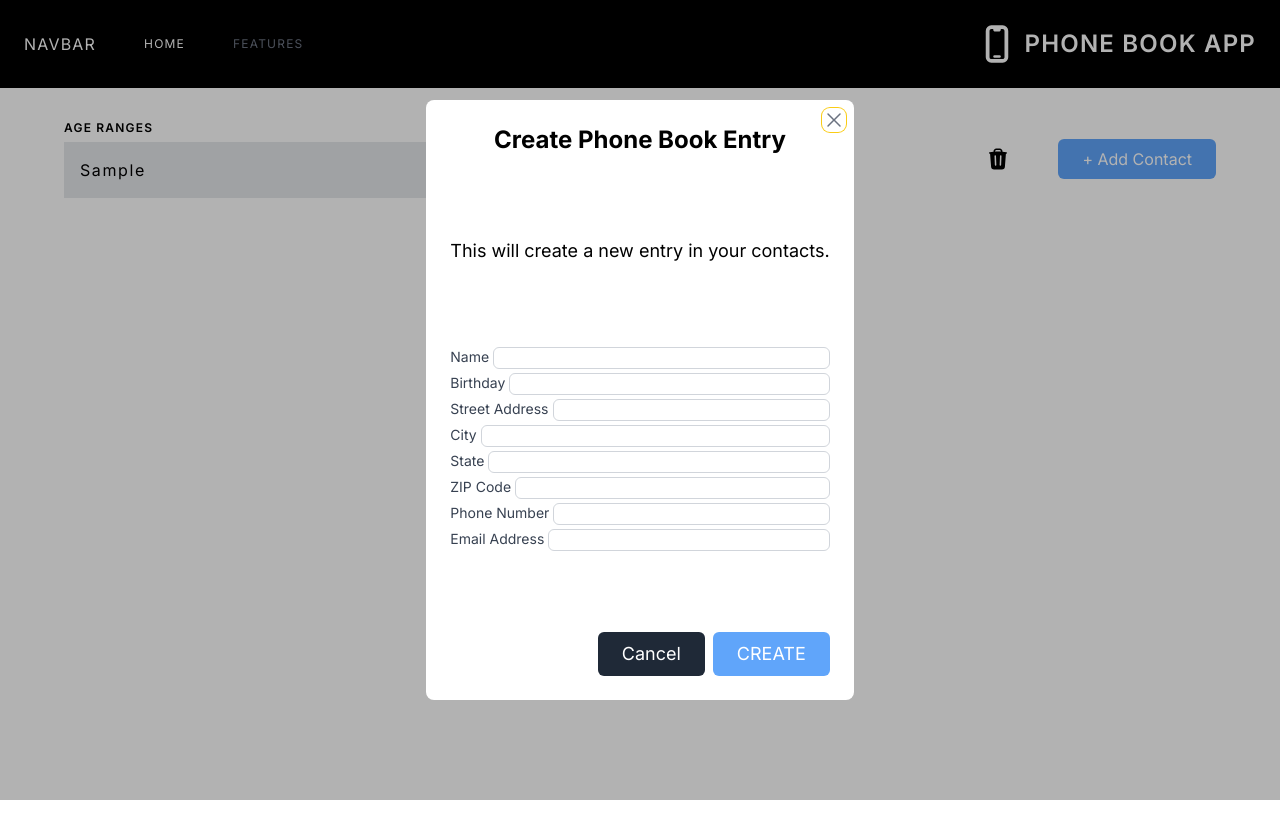
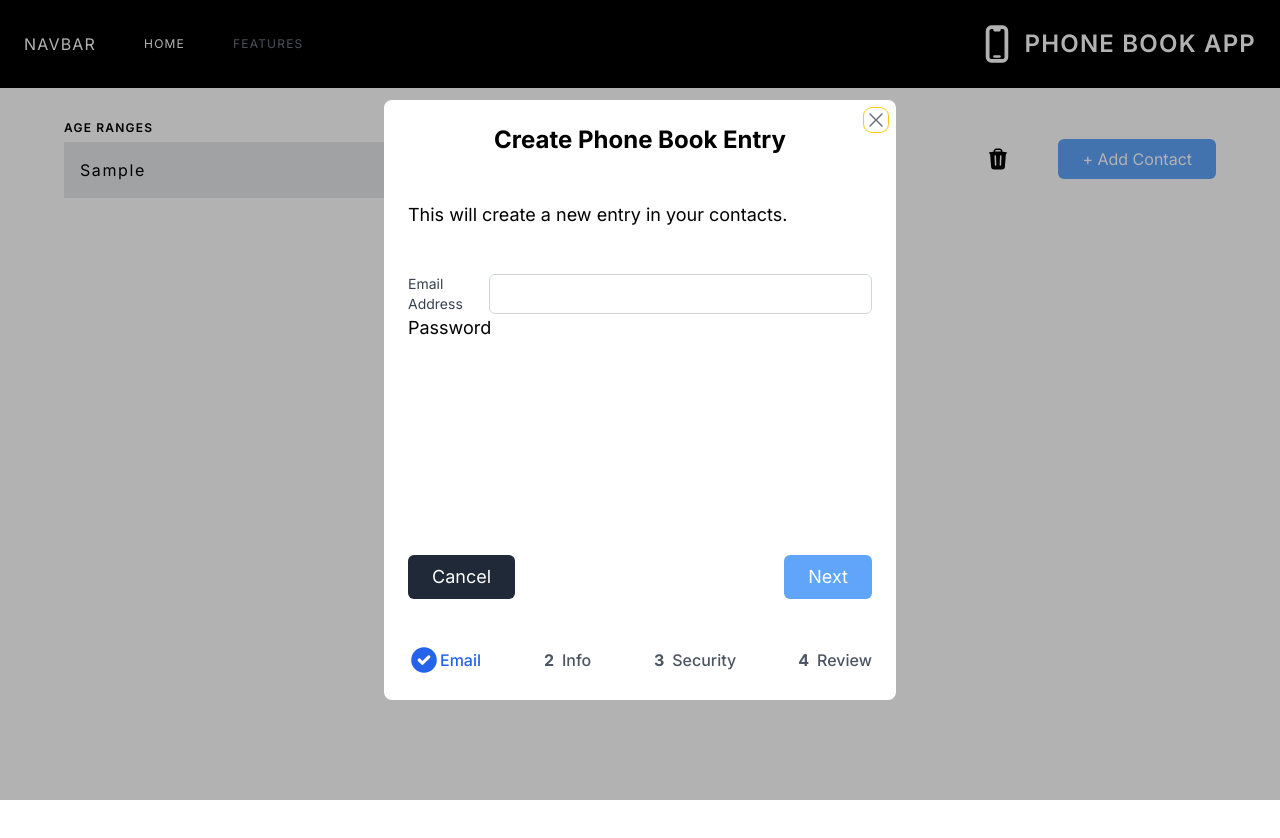
Before and after one commit to DoctorDerek/phonebook-filter-by-age, a Next.js app: page / in a window 1280 px wide. Both pictures are taken after typing "Sample" into the empty fields and a click on the button "+ Add Contact". Shown: the top 838 px of the page. Built offline with nearby package versions, Linux system fonts and the light colour scheme.

Commit message:
feat(multi-step): use keen slider to set up multiple steps to the `<ContactDialog>` form including progress indicators

```diff
--- a/components/ContactDialog.tsx
+++ b/components/ContactDialog.tsx
@@ -2,7 +2,9 @@
 
 // Specify this is a Client Component, not a Server Component.
 import { Dialog } from "@headlessui/react"
-import { Dispatch, SetStateAction, useContext } from "react"
+import "keen-slider/keen-slider.min.css"
+import { useKeenSlider } from "keen-slider/react.es"
+import { Dispatch, SetStateAction, useContext, useState } from "react"
 import { useForm } from "react-hook-form"
 
 import ContactDialogClose from "@/components/ButtonCloseDialog"
@@ -49,6 +51,19 @@ export default function ContactDialog({
     closeDialog,
   })
 
+  const [slideIndex, setSlideIndex] = useState(0)
+  const [sliderRef, instanceRef] = useKeenSlider({
+    slideChanged() {
+      setSlideIndex(instanceRef?.current?.track?.details?.abs || 0)
+    },
+    created() {
+      setSlideIndex(0)
+    },
+    destroyed() {
+      setSlideIndex(0)
+    },
+  })
+
   return (
     <Dialog
       open={dialogState.type !== "CLOSED"}
@@ -64,22 +79,21 @@ export default function ContactDialog({
         <form onSubmit={handleSubmit(onDialogSubmit)}>
           <Dialog.Panel className="relative mx-auto flex min-h-[75vh] max-w-lg flex-col justify-between rounded-lg bg-white p-6 text-lg">
             <ContactDialogClose closeDialog={closeDialog} />
-
             <ContactDialogTitle dialogState={dialogState} />
-
             <ContactDialogDescription dialogState={dialogState} />
-
             <ContactDialogWarning dialogState={dialogState} />
-
-            <ContactDialogInputs
-              dialogState={dialogState}
-              register={register}
-              errors={errors}
-            />
-
+            <div ref={sliderRef} className="keen-slider">
+              <ContactDialogInputs
+                dialogState={dialogState}
+                register={register}
+                errors={errors}
+              />
+            </div>
             <ContactDialogButtons
               dialogState={dialogState}
               closeDialog={closeDialog}
+              instanceRef={instanceRef}
+              slideIndex={slideIndex}
             />
           </Dialog.Panel>
         </form>
--- a/components/ContactDialogButtons.tsx
+++ b/components/ContactDialogButtons.tsx
@@ -1,29 +1,151 @@
+import { KeenSliderHooks, KeenSliderInstance } from "keen-slider/react.es"
+import { MutableRefObject, ReactNode } from "react"
 import { FieldErrorsImpl, UseFormRegister } from "react-hook-form"
 
 import { DialogState } from "@/components/ContactDialog"
 import { Contact } from "@/contacts/CONTACTS"
+import classNames from "@/utils/classNames"
+
+/** A checkmark from Heroicons.com */
+function CheckMark() {
+  return (
+    <svg
+      aria-hidden="true" // Alternatively we could use a label like "Current"
+      className="flex-shrink-0"
+      fill="currentColor"
+      viewBox="0 0 20 20"
+      xmlns="http://www.w3.org/2000/svg"
+    >
+      <path
+        fill-rule="evenodd"
+        d="M10 18a8 8 0 100-16 8 8 0 000 16zm3.707-9.293a1 1 0 00-1.414-1.414L9 10.586 7.707 9.293a1 1 0 00-1.414 1.414l2 2a1 1 0 001.414 0l4-4z"
+        clip-rule="evenodd"
+      ></path>
+    </svg>
+  )
+}
+
+function ProgressIndicator({
+  slideIndex,
+  thisSlideIndex,
+  children,
+}: {
+  slideIndex: number
+  thisSlideIndex: number
+  children: ReactNode
+}) {
+  return (
+    <li
+      className={classNames(
+        "flex items-center",
+        slideIndex === thisSlideIndex ? "text-blue-600" : "text-gray-600"
+      )}
+    >
+      <span className="font-bold w-6 h-6 sm:w-8 sm:h-8 flex items-center justify-end">
+        {slideIndex >= thisSlideIndex ? (
+          <CheckMark />
+        ) : (
+          <span className="mr-2">{thisSlideIndex + 1}</span>
+        )}
+      </span>
+      {children}
+    </li>
+  )
+}
+
+function ProgressIndicators({ slideIndex }: { slideIndex: number }) {
+  return (
+    <ol className="flex items-center w-full text-sm font-medium text-center text-gray-500 dark:text-gray-400 sm:text-base justify-between">
+      <ProgressIndicator slideIndex={slideIndex} thisSlideIndex={0}>
+        Email
+      </ProgressIndicator>
+      <ProgressIndicator slideIndex={slideIndex} thisSlideIndex={1}>
+        Info
+      </ProgressIndicator>
+      <ProgressIndicator slideIndex={slideIndex} thisSlideIndex={2}>
+        Security
+      </ProgressIndicator>
+      <ProgressIndicator slideIndex={slideIndex} thisSlideIndex={3}>
+        Review
+      </ProgressIndicator>
+    </ol>
+  )
+}
+
+function ContactDialogButton({
+  type,
+  label,
+  onClick,
+  color,
+}: {
+  type: "button" | "submit"
+  label: string
+  onClick?: () => void
+  color:
+    | "bg-blue-400 text-white hover:bg-blue-500 hover:outline-blue-400"
+    | "bg-gray-800 text-white hover:bg-gray-700 hover:outline-gray-800"
+}) {
+  return (
+    <button
+      type={type}
+      className={classNames(
+        "rounded-md px-6 py-2 hover:outline hover:outline-1",
+        color
+      )}
+      onClick={onClick}
+    >
+      {label}
+    </button>
+  )
+}
 
 export default function ContactDialogButtons({
   dialogState,
   closeDialog,
+  instanceRef,
+  slideIndex,
 }: {
   dialogState: DialogState
   closeDialog: () => void
+  instanceRef: MutableRefObject<KeenSliderInstance<
+    {},
+    {},
+    KeenSliderHooks
+  > | null>
+  /**
+   * The `slideIndex` from the `onChanged` handler of the `useKeenSlider` hook.
+   * We know in advance that the maxIndex is 3, since we've hardcoded 4 slides.
+   * */
+  slideIndex: number
 }) {
+  const maxIndex = 3
   return (
-    <div className="flex w-full items-center justify-end space-x-2">
-      <button
-        className="rounded-md bg-gray-800 px-6 py-2 text-white hover:bg-gray-700 hover:outline hover:outline-1 hover:outline-gray-800"
-        onClick={closeDialog}
-      >
-        Cancel
-      </button>
-      <button
-        type="submit"
-        className="rounded-md bg-blue-400 px-6 py-2 text-white hover:bg-blue-500 hover:outline hover:outline-1 hover:outline-blue-400"
-      >
-        {dialogState.type}
-      </button>
-    </div>
+    <>
+      <div className="flex w-full items-center justify-between space-x-2">
+        {/* Show "Cancel" on the first slide; otherwise show a "Back" button. */}
+        <ContactDialogButton
+          type="button"
+          label={slideIndex === 0 ? "Cancel" : "Back"}
+          color="bg-gray-800 text-white hover:bg-gray-700 hover:outline-gray-800"
+          onClick={
+            slideIndex === 0
+              ? () => closeDialog()
+              : () => instanceRef?.current?.prev()
+          }
+        />
+        {/* Show "Next" on slides except the last; show "Submit" on last. */}
+        <ContactDialogButton
+          type={slideIndex !== maxIndex ? "button" : "submit"}
+          label={slideIndex !== maxIndex ? "Next" : dialogState.type}
+          color="bg-blue-400 text-white hover:bg-blue-500 hover:outline-blue-400"
+          onClick={
+            slideIndex !== maxIndex
+              ? () => instanceRef?.current?.next()
+              : undefined
+          }
+        />
+      </div>
+      <ProgressIndicators slideIndex={slideIndex} />
+    </>
   )
 }
--- a/components/ContactDialogInputs.tsx
+++ b/components/ContactDialogInputs.tsx
@@ -55,7 +55,16 @@ export default function ContactDialogInputs({
     <>
       {dialogState.type !== "RESET" && (
         <>
-          <div className="space-y-1 whitespace-nowrap">
+          <div className="keen-slider__slide">
+            <ContactDialogInput
+              label="Email Address"
+              fieldName="email"
+              dialogState={dialogState}
+              register={register}
+            />
+            Password
+          </div>
+          <div className="keen-slider__slide">
             <ContactDialogInput
               label="Name"
               fieldName="name"
@@ -68,6 +77,13 @@ export default function ContactDialogInputs({
               dialogState={dialogState}
               register={register}
             />
+            <ContactDialogInput
+              label="Phone Number"
+              fieldName="phoneNumber"
+              dialogState={dialogState}
+              register={register}
+            />
+            Toggle
             <ContactDialogInput
               label="Street Address"
               fieldName="streetAddress"
@@ -92,18 +108,9 @@ export default function ContactDialogInputs({
               dialogState={dialogState}
               register={register}
             />
-            <ContactDialogInput
-              label="Phone Number"
-              fieldName="phoneNumber"
-              dialogState={dialogState}
-              register={register}
-            />
-            <ContactDialogInput
-              label="Email Address"
-              fieldName="email"
-              dialogState={dialogState}
-              register={register}
-            />
+          </div>
+          <div className="keen-slider__slide">Security Questions</div>
+          <div className="keen-slider__slide">Review and Submit</div>
           {dialogState.type === "CREATE" &&
             (errors.name ||
               errors.birthday ||
@@ -113,7 +120,6 @@ export default function ContactDialogInputs({
               errors.zipCode ||
               errors.phoneNumber ||
               errors.email) && <div>All fields are required.</div>}
-          </div>
         </>
       )}
     </>
```
Lines whose indentation alone changed are shown as unchanged.
